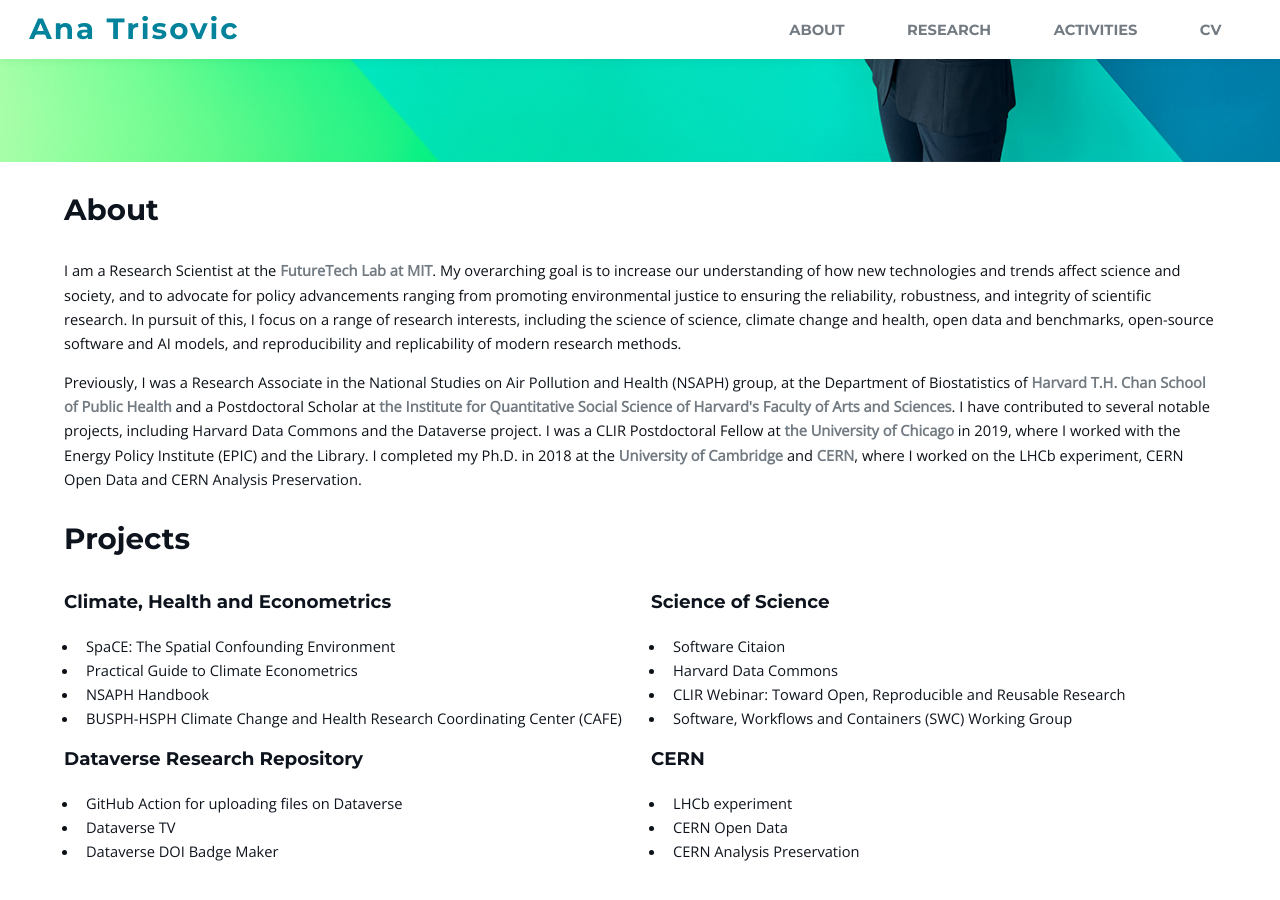
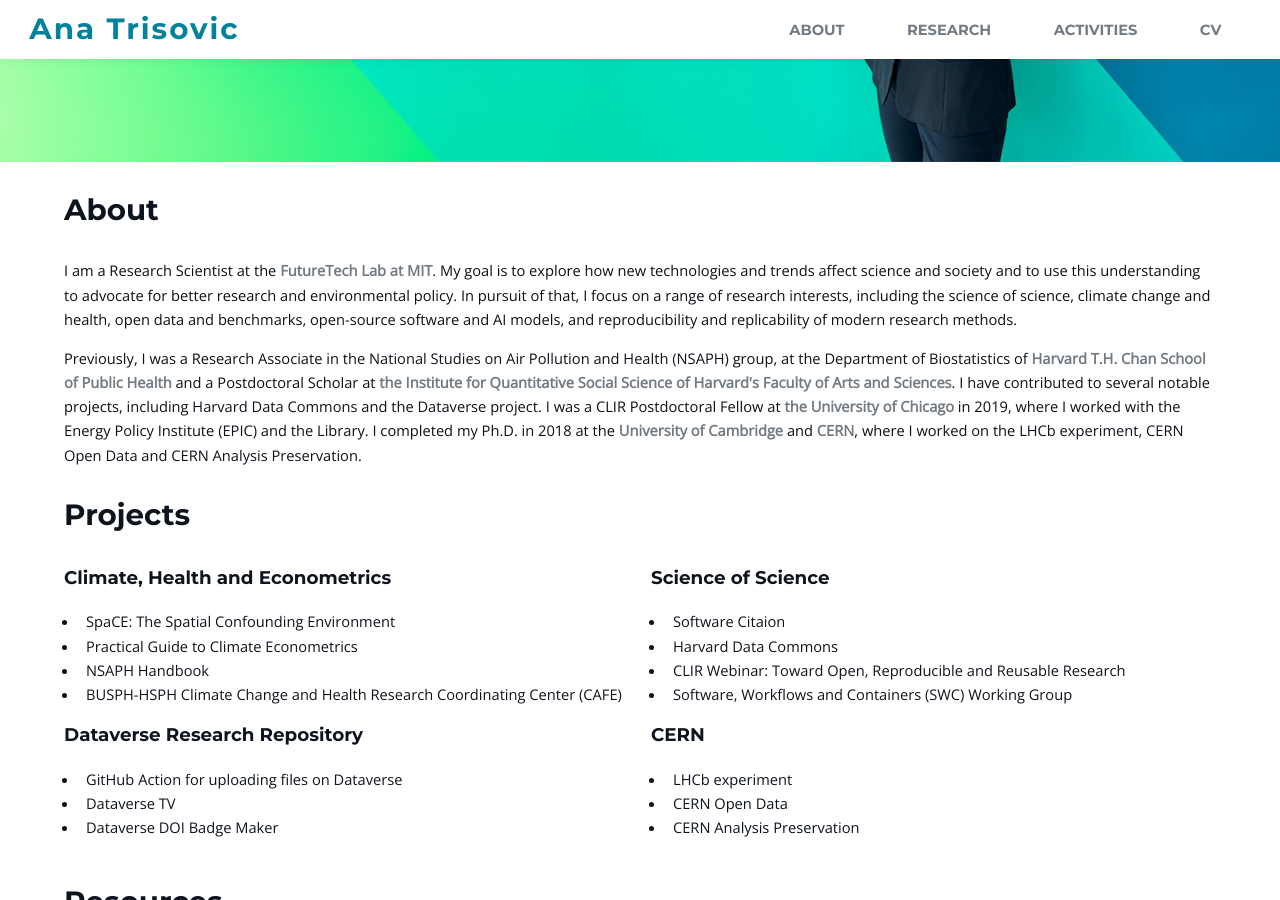
Before and after one commit to atrisovic/anatrisovic.github.io, a Jekyll site: the page built from index.html, in a window 1280 px wide and 900 px high, scrolled down 503 px. Built offline with Jekyll 4.4.1, drawn with Linux system fonts in a browser that asks for light colours.

Commit message:
Update index.html

```diff
--- a/index.html
+++ b/index.html
@@ -9,9 +9,8 @@
 <div class="content">
   <p>
   I am a Research Scientist at the <a href="https://futuretech.mit.edu"><strong>FutureTech Lab at MIT</strong></a>.
-  My overarching goal is to increase our understanding of how new technologies and trends affect science and society,
-  and to advocate for policy advancements ranging from promoting environmental justice to ensuring the reliability,
-  robustness, and integrity of scientific research. In pursuit of this, I focus on a range of research interests,
+  My goal is to explore how new technologies and trends affect science and society and to use this understanding to
+  advocate for better research and environmental policy. In pursuit of that, I focus on a range of research interests,
   including the science of science, climate change and health, open data and benchmarks,
   open-source software and AI models, and reproducibility and replicability of modern research methods.
   <p>
```
